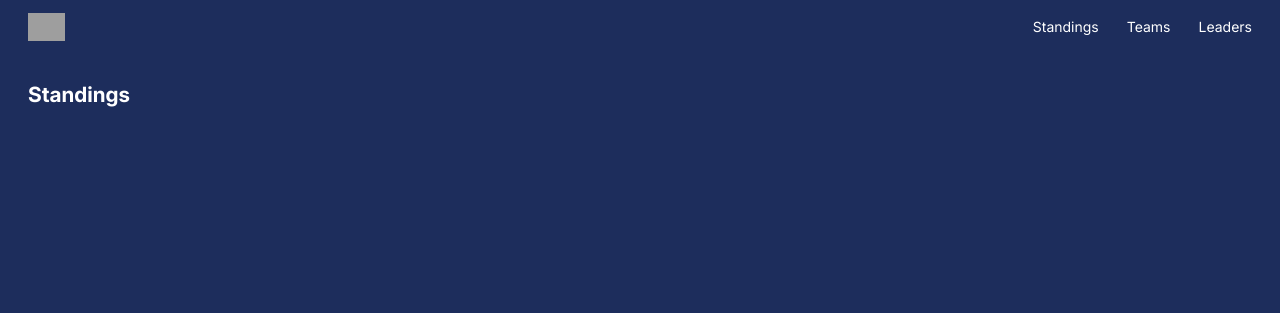
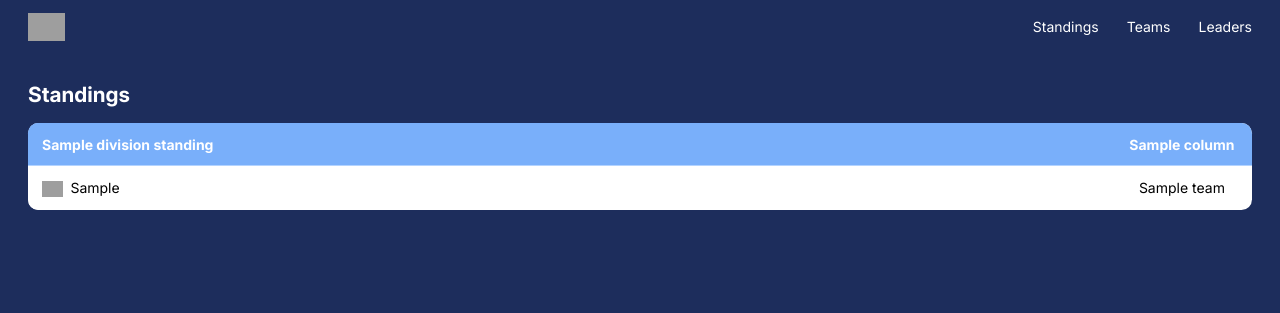
Before and after one commit to hynwkm/tbj-home-base, a Flask app: template app/templates/standings.html in a window 1280 px wide. Shown: the top 313 px of the page. Run offline with Flask 3, Linux system fonts and the light colour scheme; the template is opened without the code that fills it: most values are stand-ins (such as "Sample title", 1, 10 or a date in 2020); grey boxes are pictures that could not be loaded.

Commit message:
add standings page

```diff
--- a/app/static/css/styles.css
+++ b/app/static/css/styles.css
@@ -187,6 +187,18 @@
   .static {
     position: static;
   }
+  .sticky {
+    position: sticky;
+  }
+  .left-0 {
+    left: calc(var(--spacing) * 0);
+  }
+  .z-10 {
+    z-index: 10;
+  }
+  .z-20 {
+    z-index: 20;
+  }
   .mx-auto {
     margin-inline: auto;
   }
@@ -295,6 +307,9 @@
   .overflow-hidden {
     overflow: hidden;
   }
+  .overflow-x-auto {
+    overflow-x: auto;
+  }
   .rounded-md {
     border-radius: var(--radius-md);
   }
@@ -636,90 +587,10 @@
   syntax: "*";
   inherits: false;
 }
-@property --tw-shadow {
-  syntax: "*";
-  inherits: false;
-  initial-value: 0 0 #0000;
-}
-@property --tw-shadow-color {
-  syntax: "*";
-  inherits: false;
-}
-@property --tw-shadow-alpha {
-  syntax: "<percentage>";
-  inherits: false;
-  initial-value: 100%;
-}
-@property --tw-inset-shadow {
-  syntax: "*";
-  inherits: false;
-  initial-value: 0 0 #0000;
-}
-@property --tw-inset-shadow-color {
-  syntax: "*";
-  inherits: false;
-}
-@property --tw-inset-shadow-alpha {
-  syntax: "<percentage>";
-  inherits: false;
-  initial-value: 100%;
-}
-@property --tw-ring-color {
-  syntax: "*";
-  inherits: false;
-}
-@property --tw-ring-shadow {
-  syntax: "*";
-  inherits: false;
-  initial-value: 0 0 #0000;
-}
-@property --tw-inset-ring-color {
-  syntax: "*";
-  inherits: false;
-}
-@property --tw-inset-ring-shadow {
-  syntax: "*";
-  inherits: false;
-  initial-value: 0 0 #0000;
-}
-@property --tw-ring-inset {
-  syntax: "*";
-  inherits: false;
-}
-@property --tw-ring-offset-width {
-  syntax: "<length>";
-  inherits: false;
-  initial-value: 0px;
-}
-@property --tw-ring-offset-color {
-  syntax: "*";
-  inherits: false;
-  initial-value: #fff;
-}
-@property --tw-ring-offset-shadow {
-  syntax: "*";
-  inherits: false;
-  initial-value: 0 0 #0000;
-}
 @property --tw-outline-style {
   syntax: "*";
   inherits: false;
   initial-value: solid;
-}
-@property --tw-translate-x {
-  syntax: "*";
-  inherits: false;
-  initial-value: 0;
-}
-@property --tw-translate-y {
-  syntax: "*";
-  inherits: false;
-  initial-value: 0;
-}
-@property --tw-translate-z {
-  syntax: "*";
-  inherits: false;
-  initial-value: 0;
 }
 @property --tw-scale-x {
   syntax: "*";
@@ -742,24 +613,7 @@
       --tw-space-y-reverse: 0;
       --tw-border-style: solid;
       --tw-font-weight: initial;
-      --tw-shadow: 0 0 #0000;
-      --tw-shadow-color: initial;
-      --tw-shadow-alpha: 100%;
-      --tw-inset-shadow: 0 0 #0000;
-      --tw-inset-shadow-color: initial;
-      --tw-inset-shadow-alpha: 100%;
-      --tw-ring-color: initial;
-      --tw-ring-shadow: 0 0 #0000;
-      --tw-inset-ring-color: initial;
-      --tw-inset-ring-shadow: 0 0 #0000;
-      --tw-ring-inset: initial;
-      --tw-ring-offset-width: 0px;
-      --tw-ring-offset-color: #fff;
-      --tw-ring-offset-shadow: 0 0 #0000;
       --tw-outline-style: solid;
-      --tw-translate-x: 0;
-      --tw-translate-y: 0;
-      --tw-translate-z: 0;
       --tw-scale-x: 1;
       --tw-scale-y: 1;
       --tw-scale-z: 1;
--- a/app/templates/partials/division_table.html
+++ b/app/templates/partials/division_table.html
@@ -1,22 +1,20 @@
 <section class="bg-white rounded-xl overflow-hidden text-black">
+    <div class="overflow-x-auto">
         <table class="w-full border-collapse">
             <thead class="bg-table-header text-white">
                 <tr class="font-medium">
-                <th class="px-4 py-3 w-full overflow-hidden text-left text-ellipsis whitespace-nowrap">
+                    <th class="bg-table-header left-0 z-20 sticky px-4 py-3 w-full overflow-hidden text-left text-ellipsis whitespace-nowrap">
                         {{ division_standing.division_name }}
                     </th>
-                <th class="px-3 py-3 text-right">W</th>
-                <th class="px-3 py-3 text-right">L</th>
-                <th class="px-3 py-3 text-right">Pct</th>
-                <th class="px-3 py-3 text-right">GB</th>
-                <th class="px-3 py-3 text-right">L10</th>
-                <th class="py-3 pr-5 pl-3 text-right">Diff</th>
+                    {% for column in columns %}
+                        <th class="px-3 py-3 text-center whitespace-nowrap z-10 {% if loop.last %}pr-5{% endif %}">{{ column.label }}</th>
+                    {% endfor %}
                 </tr>
             </thead>
             <tbody>
                 {% for team in division_standing.teams %}
                     <tr class="border-table-border border-t">
-                    <td class="px-4 py-3 w-full overflow-hidden text-left text-ellipsis whitespace-nowrap">
+                        <td class="left-0 z-20 sticky bg-white px-4 py-3 w-full overflow-hidden text-left text-ellipsis whitespace-nowrap">
                             <span class="inline-flex items-center mr-1 w-6 align-middle">
                                 <img src="https://www.mlbstatic.com/team-logos/{{ team.team_id }}.svg"
                                      alt="{{ team.team_name }} logo"
@@ -24,14 +22,12 @@
                             </span>
                             {{ team.team_abbreviation }}
                         </td>
-                    <td class="px-3 py-3 text-center whitespace-nowrap">{{ team.wins }}</td>
-                    <td class="px-3 py-3 text-center whitespace-nowrap">{{ team.losses }}</td>
-                    <td class="px-3 py-3 text-center whitespace-nowrap">{{ team.pct }}</td>
-                    <td class="px-3 py-3 text-center whitespace-nowrap">{{ team.gb }}</td>
-                    <td class="px-3 py-3 text-center whitespace-nowrap">{{ team.l10 }}</td>
-                    <td class="py-3 pr-5 pl-3 text-center whitespace-nowrap">{{ team.diff }}</td>
+                        {% for column in columns %}
+                            <td class="px-3 py-3 text-center whitespace-nowrap z-10 {% if loop.last %}pr-5{% endif %}">{{ team[column.key] }}</td>
+                        {% endfor %}
                     </tr>
                 {% endfor %}
             </tbody>
         </table>
+    </div>
 </section>
--- a/app/templates/standings.html
+++ b/app/templates/standings.html
@@ -3,8 +3,12 @@
     | Standings
 {% endblock title %}
 {% block content %}
-    <section class="mx-auto max-w-[1500px] p-8">
-        <h1 class="text-2xl font-bold">Standings</h1>
-        <div class="grid grid-cols-2 gap-4"></div>
+    <section class="space-y-4 mx-auto p-8 max-w-[1500px]">
+        <h1 class="font-bold text-2xl">Standings</h1>
+        <div class="flex flex-col gap-4 md:grid md:grid-rows-3 md:grid-flow-col">
+            {% for division_standing in division_standings %}
+                {% include "partials/division_table.html" %}
+            {% endfor %}
+        </div>
     </section>
 {% endblock content %}
```
Also changed, not shown: other parts of app/static/css/styles.css (+0 -64 lines), app/home.py (+14 -1 lines), app/standings.py (+19 -1 lines). Lines whose indentation alone changed are shown as unchanged.
